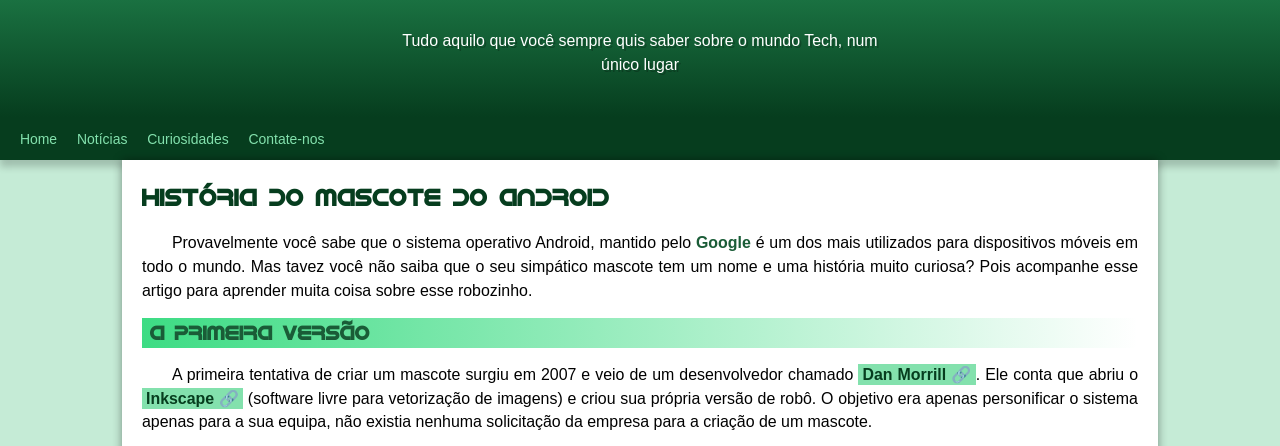
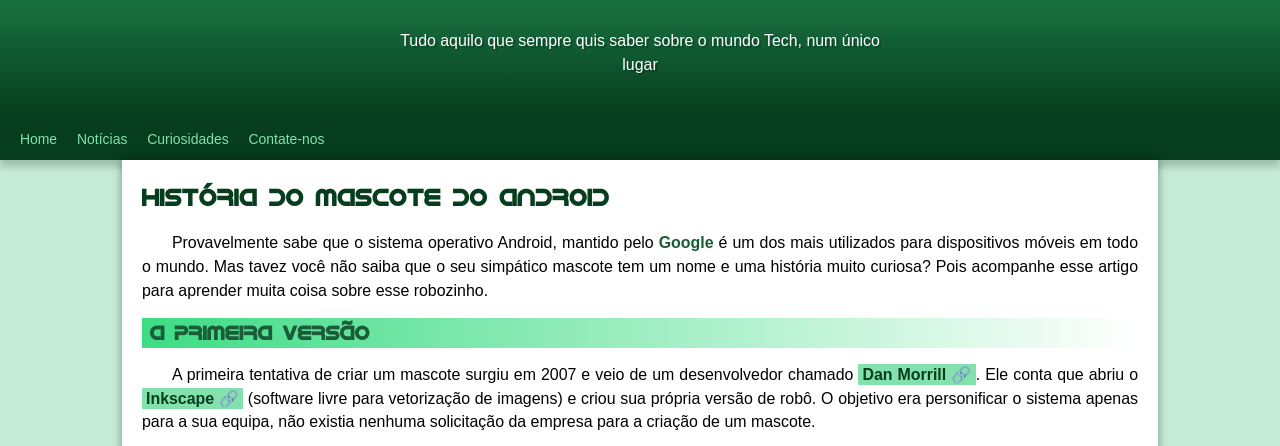
Before and after one commit to jorgeladeira/projeto-android, a plain HTML site: page index.html in a window 1280 px wide. Shown: the part 124-570 px from the top of the page. Drawn offline with Linux system fonts and the light colour scheme.

Commit message:
texto revisto

```diff
--- a/index.html
+++ b/index.html
@@ -12,7 +12,7 @@
 
     <header>
         <h1>Curiosidades de Tecnologia</h1>
-        <p>Tudo aquilo que você sempre quis saber sobre o mundo Tech, num único lugar</p>
+        <p>Tudo aquilo que sempre quis saber sobre o mundo Tech, num único lugar</p>
     </header>
 
     <nav>
@@ -29,9 +29,9 @@
         <article>
 
             <h1>História do Mascote do Android</h1>
-            <p>Provavelmente você sabe que o sistema operativo Android, mantido pelo <strong>Google</strong> é um dos mais utilizados para dispositivos móveis em todo o mundo. Mas tavez você não saiba que o seu simpático mascote tem um nome e uma história muito curiosa? Pois acompanhe esse artigo para aprender muita coisa sobre esse robozinho.</p>
+            <p>Provavelmente sabe que o sistema operativo Android, mantido pelo <strong>Google</strong> é um dos mais utilizados para dispositivos móveis em todo o mundo. Mas tavez você não saiba que o seu simpático mascote tem um nome e uma história muito curiosa? Pois acompanhe esse artigo para aprender muita coisa sobre esse robozinho.</p>
             <h2>A primeira versão</h2>
-            <p>A primeira tentativa de criar um mascote surgiu em 2007 e veio de um desenvolvedor chamado <a class="externo" href="https://androidcommunity.com/dan-morrill-shows-us-the-android-mascot-that-almost-was-20130103/" target="_blank">Dan Morrill</a>. Ele conta que abriu o <a class="externo" href="https://inkscape.org/" target="_blank">Inkscape</a> (software livre para vetorização de imagens) e criou sua própria versão de robô. O objetivo era apenas personificar o sistema apenas para a sua equipa, não existia nenhuma solicitação da empresa para a criação de um mascote.</p>
+            <p>A primeira tentativa de criar um mascote surgiu em 2007 e veio de um desenvolvedor chamado <a class="externo" href="https://androidcommunity.com/dan-morrill-shows-us-the-android-mascot-that-almost-was-20130103/" target="_blank">Dan Morrill</a>. Ele conta que abriu o <a class="externo" href="https://inkscape.org/" target="_blank">Inkscape</a> (software livre para vetorização de imagens) e criou sua própria versão de robô. O objetivo era personificar o sistema apenas para a sua equipa, não existia nenhuma solicitação da empresa para a criação de um mascote.</p>
 
             <picture>
                 <source media="(max-width: 670px)" srcset="imagens/dan-droids-pq.png">
```
